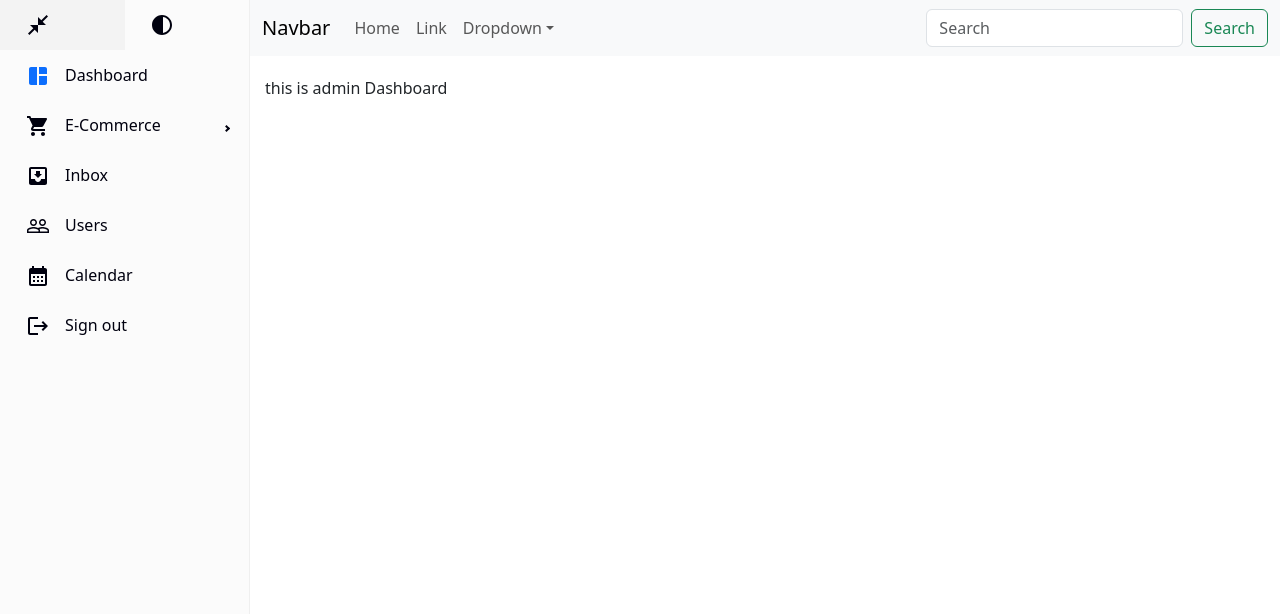
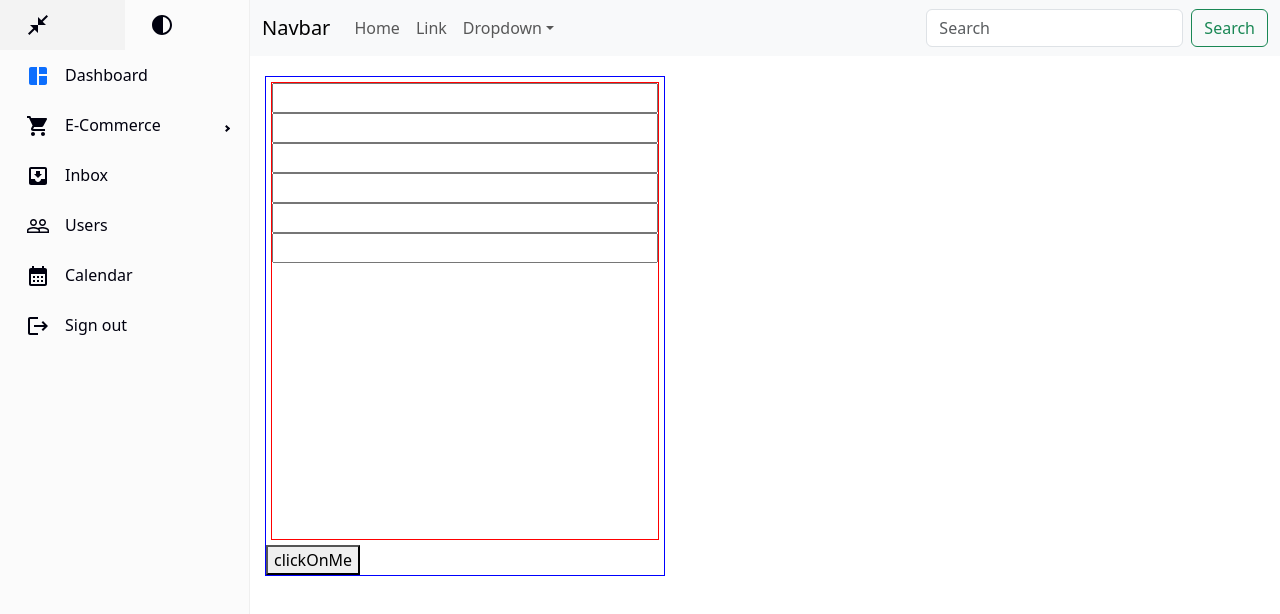
Before and after one commit to Oussama-Rahmouni/Amazone-Project, a React (Vite) app in the folder client/: page /dashboard in a window 1280 px wide. Shown: the top 614 px of the page. Built offline with nearby package versions, Linux system fonts and the light colour scheme.

Commit message:
working on the dashmain

```diff
--- a/client/src/pages/dashboard/DashboardAdmin.jsx
+++ b/client/src/pages/dashboard/DashboardAdmin.jsx
@@ -1,7 +1,21 @@
 import React from "react";
-
+import "../styles/admindashboard.css";
 const DashboardAdmin = () => {
-  return <div>this is admin Dashboard</div>;
+  return (
+    <form className="admindash" action="">
+      <div className="inputs">
+        <input type="text" />
+        <input type="text" />
+        <input type="text" />
+        <input type="text" />
+        <input type="text" />
+        <input type="text" />
+      </div>
+      <div className="dashbutton">
+        <button>clickOnMe</button>
+      </div>
+    </form>
+  );
 };
 
 export default DashboardAdmin;
--- /dev/null
+++ b/client/src/pages/styles/admindashboard.css
@@ -0,0 +1,16 @@
+.admindash{
+    width: 40%;
+    height: 500px;
+    border: 1px solid blue;
+    display: flex;
+    flex-direction: column;
+    justify-content: space-between;
+}
+
+.inputs{
+display: flex;
+flex-direction: column;
+margin: 5px;
+flex: 3;
+border: 1px solid red;
+}
--- a/client/src/services/apiConfig.js
+++ b/client/src/services/apiConfig.js
@@ -2,7 +2,7 @@ import axios from 'axios';
 
 // Create an instance of axios with default properties
 const api = axios.create({
-    baseURL: 'http://localhost:5000/api',
+    baseURL: 'http://localhost:4000/api',
     headers: {
         'Content-Type': 'application/json'
     },
```
Also changed, not shown: 1 other file (tests, documents, lock files or other folders).
